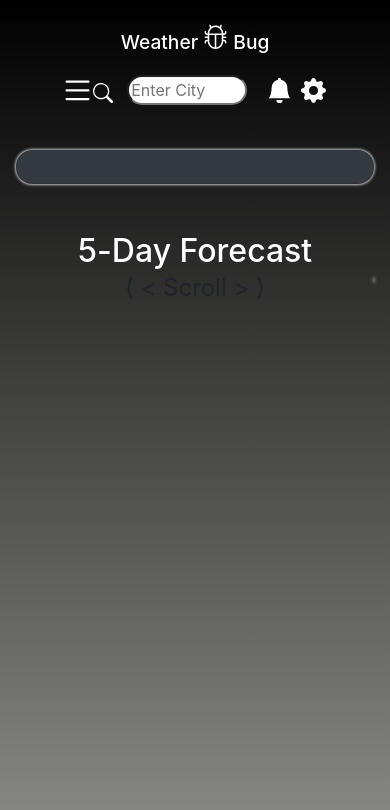
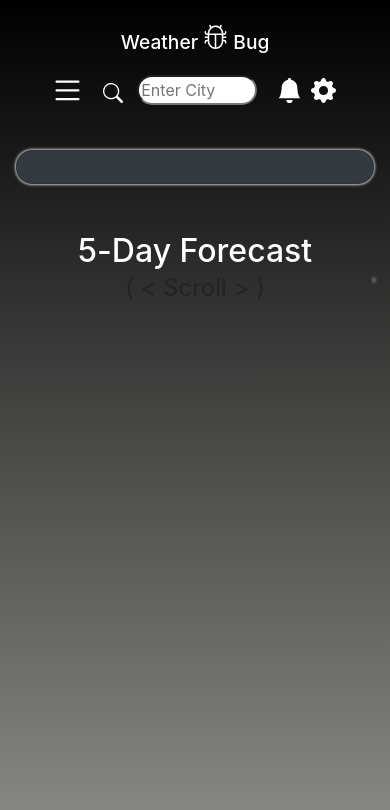
Before and after one commit to Bryson-Palmer/weather-dashboard, a plain HTML site: page index.html in a window 390 px wide. Drawn offline with nearby package versions, Linux system fonts and the light colour scheme; no server answers.

Commit message:
Fixing search button layout on mobile.

```diff
--- a/index.html
+++ b/index.html
@@ -47,7 +47,7 @@
 
             <form class="form-inline">
                 <!-- Search button -->
-                <button type="submit" class="mr-1" id="search-btn">
+                <button type="submit" class="mr-1 ml-1" id="search-btn">
                     <svg xmlns="http://www.w3.org/2000/svg" width="20" height="20" fill="white" class="bi bi-search mb-1" id="search-btn-img" viewBox="0 0 16 16">
                         <path d="M11.742 10.344a6.5 6.5 0 1 0-1.397 1.398h-.001c.03.04.062.078.098.115l3.85 3.85a1 1 0 0 0 1.415-1.414l-3.85-3.85a1.007 1.007 0 0 0-.115-.1zM12 6.5a5.5 5.5 0 1 1-11 0 5.5 5.5 0 0 1 11 0z"/>
                     </svg>
```
